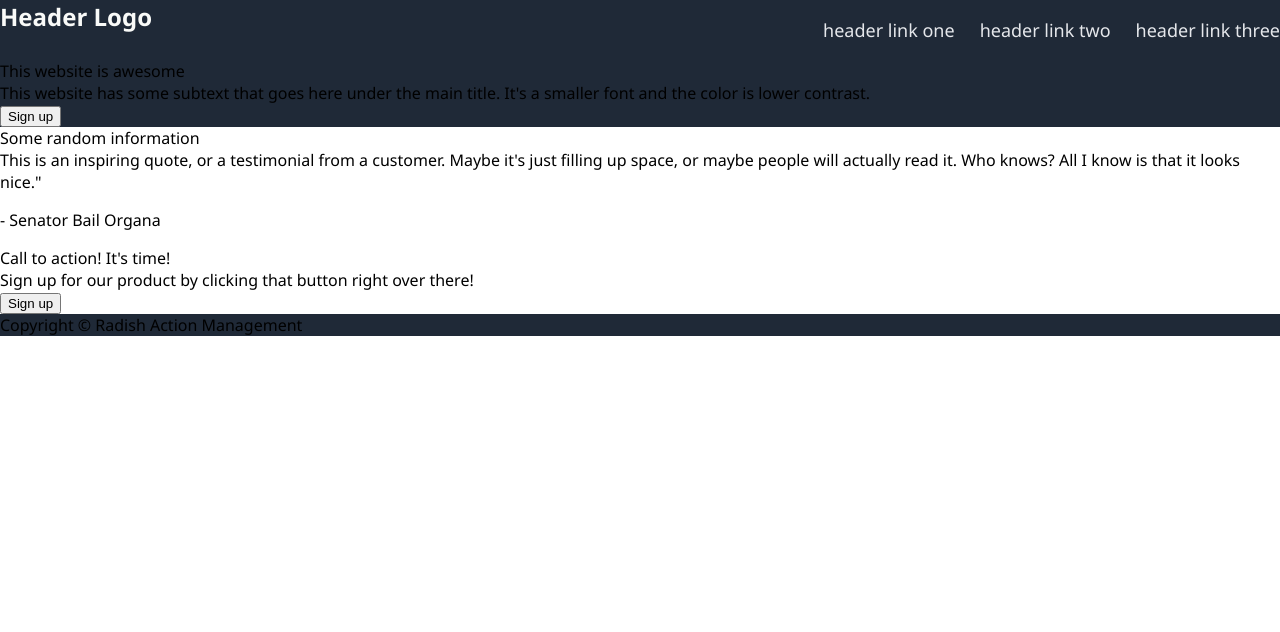
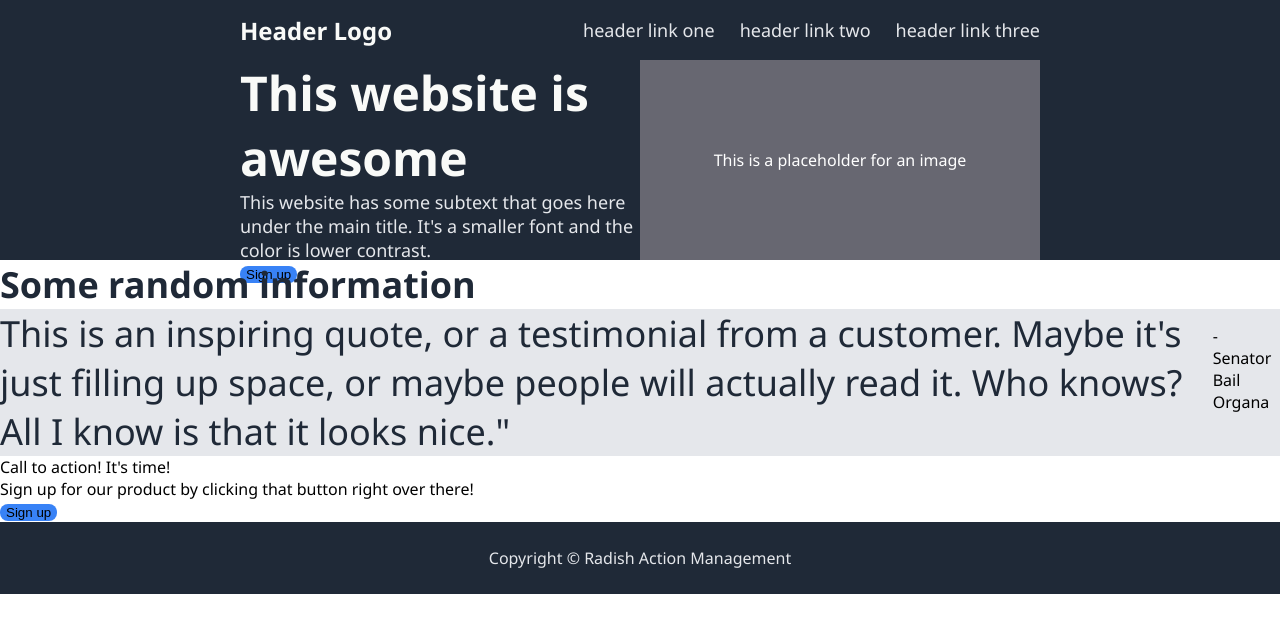
Before and after one commit to sstalbin/landing-page, a plain HTML site: page index.html in a window 1280 px wide. Drawn offline with Linux system fonts and the light colour scheme.

Commit message:
Fix header and hero section alignment problem.

```diff
--- a/index.html
+++ b/index.html
@@ -25,7 +25,7 @@
                 <div class="subtext">This website has some subtext that goes here under the main title. It's a smaller font and the color is lower contrast.</div>
                 <button>Sign up</button>
             </div>
-            <div class="place-holder-image"></div>
+            <div class="place-holder-image">This is a placeholder for an image</div>
         </div>
     </div>
     <div class="info">
--- a/style.css
+++ b/style.css
@@ -1,19 +1,26 @@
 body {
     display: flex;
     flex-direction: column;
+    min-height: 100vh;
     font-family:'Segoe UI', Tahoma, Geneva, Verdana, sans-serif;
     margin: 0;
     padding: 0;
 }
 
-.hero,
-.footer {
+.hero {
+    display: flex;
+    flex-direction: column;
+    align-items: center;
+    justify-content: center;
     background-color: #1F2937;
+    padding: 0 250px;
 }
 
 .navigation {
     display: flex;
     justify-content: space-between;
+    align-items: center;
+    width: 800px;
 }
 
 ul {
@@ -33,3 +40,65 @@ a {
     color: #F9FAF8;
     font-weight: bold;
 }
+
+.hero-section {
+    display: flex;
+}
+
+.hero-text {
+    width: 400px;
+    height: 200px;
+}
+
+.headline {
+    font-size: 48px;
+    font-weight: bolder;
+    color: #F9FAF8;
+}
+
+.subtext {
+    font-size: 18px;
+    color: #E5E7EB;
+}
+
+button {
+    background-color: #3882F6;
+    border-style: none;
+    border-radius: 8px;
+}
+
+.info-headline {
+    font-size: 36px;
+    font-weight: bolder;
+    color: #1F2937;
+}
+
+.testimonial {
+    display: flex;
+    background-color: #E5E7EB;
+}
+
+.quote {
+    font-size: 36px;
+    font-weight: lighter;
+    color: #1F2937;
+}
+
+.place-holder-image {
+    display: flex;
+    align-items: center;
+    justify-content: center;
+    background-color: rgb(103, 103, 113);
+    color: white;
+    width: 400px;
+    height: 200px;
+}
+
+.footer {
+    display: flex;
+    justify-content: center;
+    align-items: center;
+    background-color: #1F2937;
+    color: #E5E7EB;
+    padding: 25px 0;
+}
```
